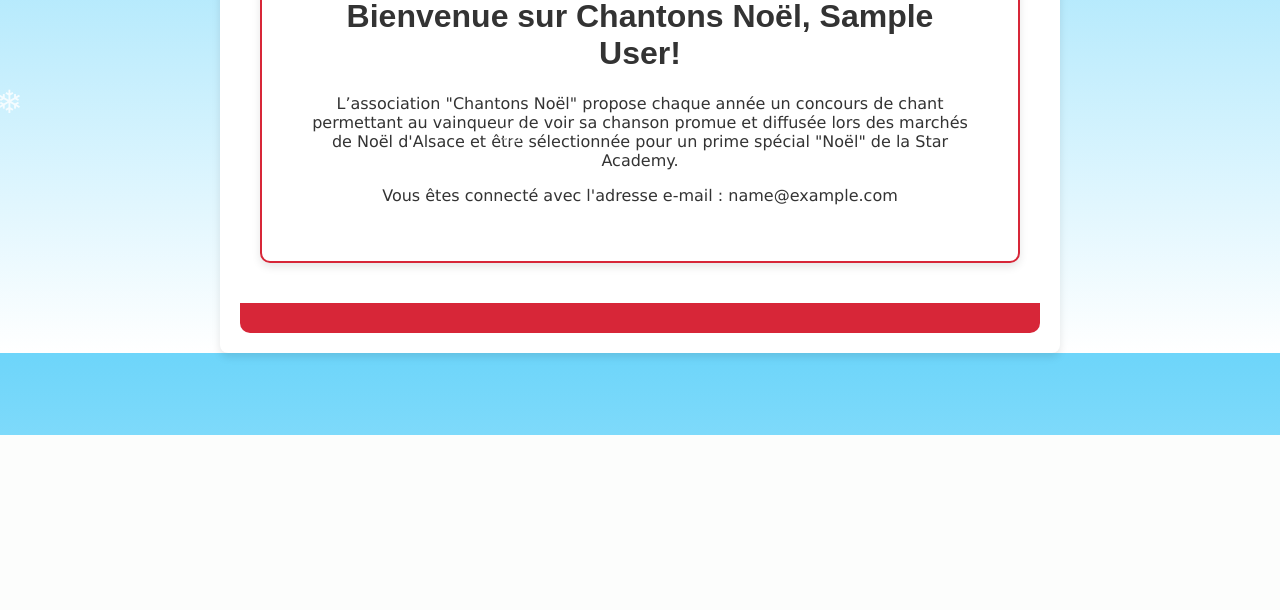
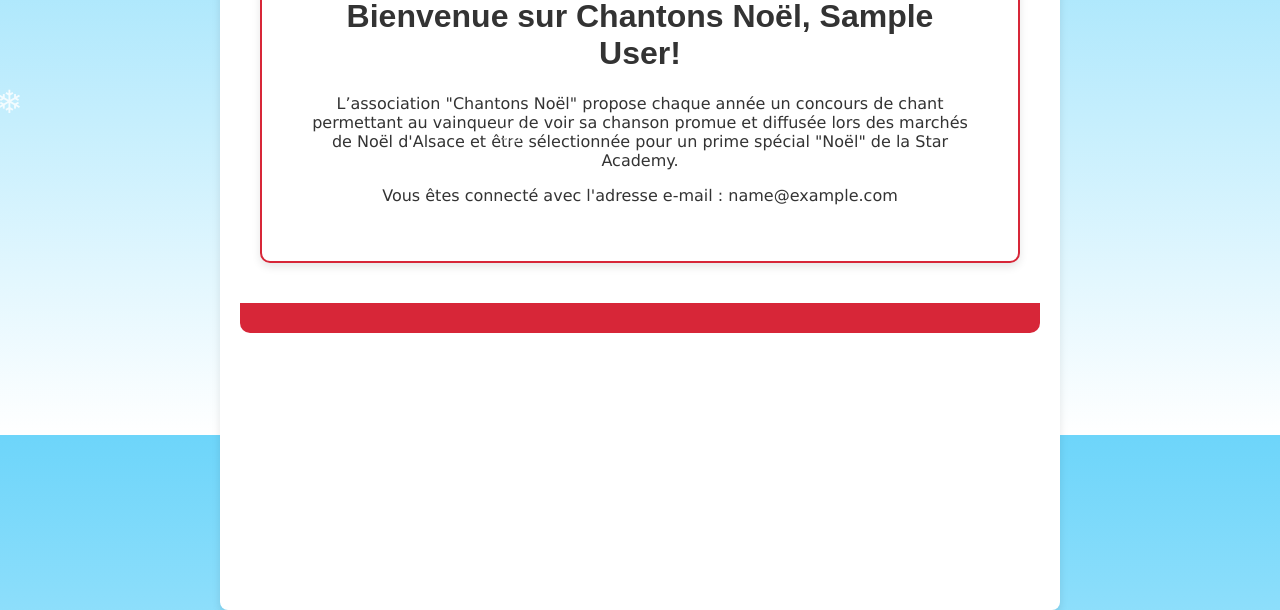
Before and after one commit to anastasiia19c/hakaton2024, a PHP site: page / in a window 1280 px wide. Shown: the part 365-975 px from the top of the page. Before the commit the page ends 800 px from the top, so only its background shows below. Run offline with PHP 8.4, Linux system fonts and the light colour scheme; the visitor is signed in with stand-in values (Sample User, id 1); some web fonts are replaced.

Commit message:
fix: design

```diff
--- a/front/composants/accueil/style.css
+++ b/front/composants/accueil/style.css
@@ -5,6 +5,7 @@
     background: url('../../public/img/winter-1791370_1280.jpg') no-repeat center top;
     background: linear-gradient(to bottom, #6dd5fa, #ffffff);
     color: #333;
+    height: 100vh;
     overflow: hidden;
 }
 
@@ -23,6 +24,7 @@
     background: rgba(255, 255, 255, 0.9);
     box-shadow: 0 4px 8px rgba(0, 0, 0, 0.2);
     border-radius: 10px;
+    height: 100vh;
 }
 p{
     font-family:'Lucida Sans', 'Lucida Sans Regular', 'Lucida Grande', 'Lucida Sans Unicode', Geneva, Verdana, sans-serif;
```
